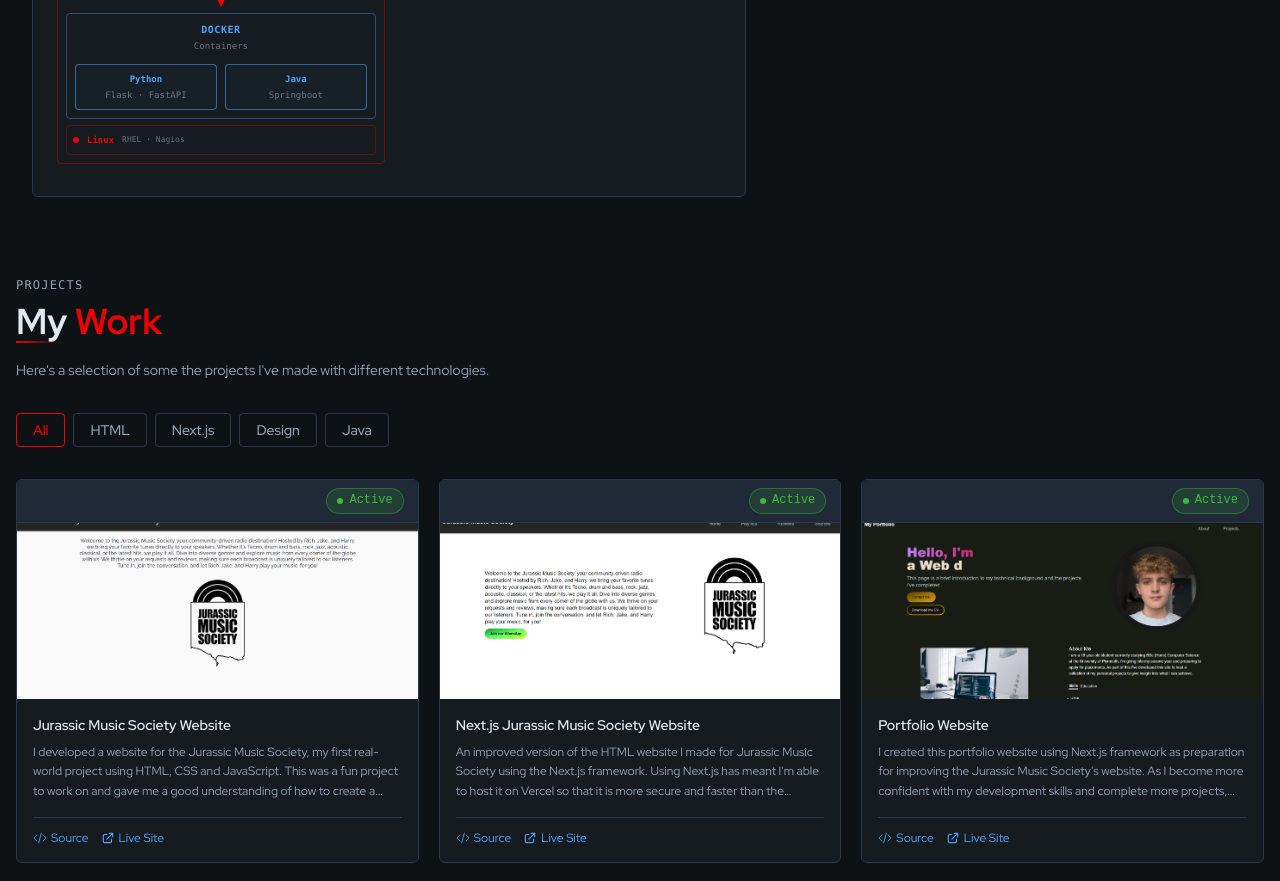
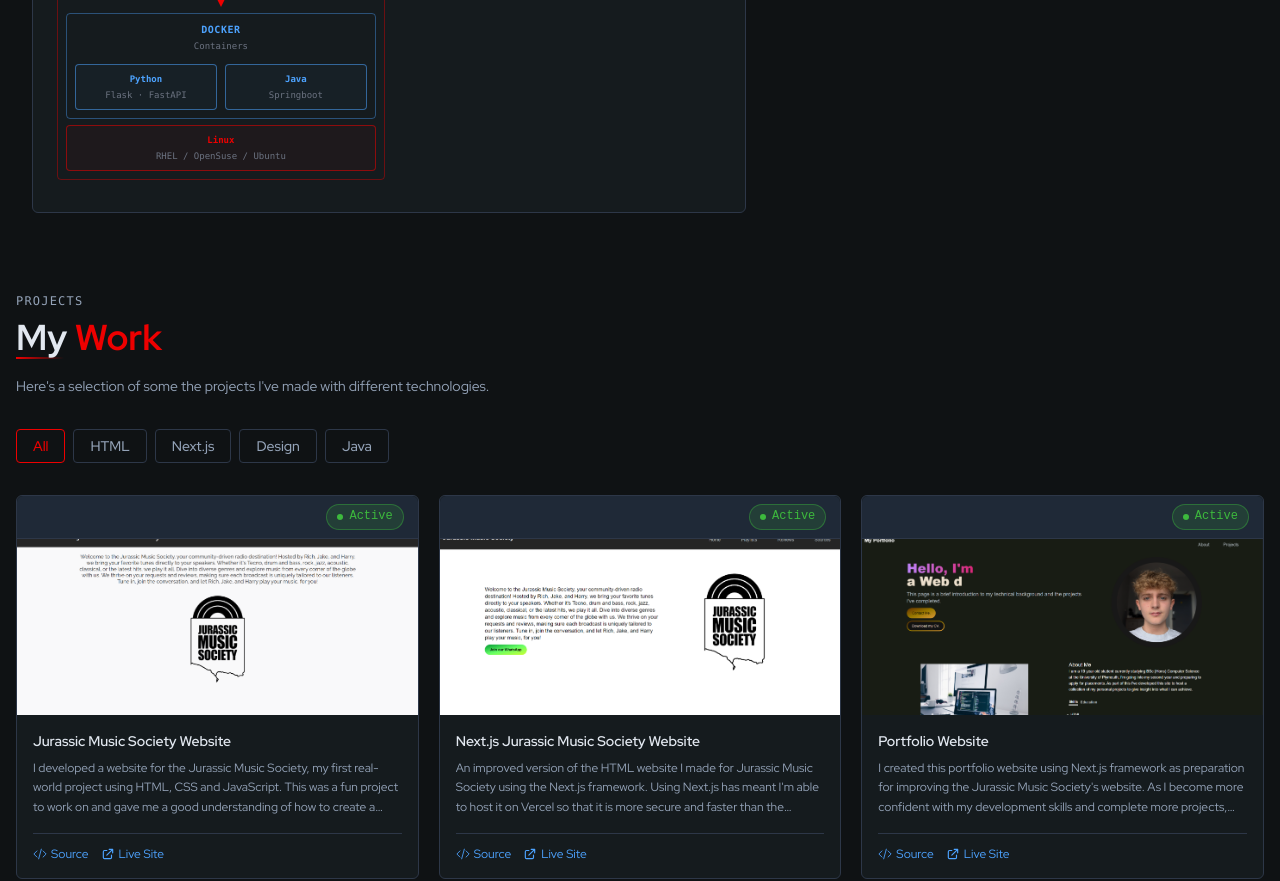
Before and after one commit to BBarrettGreening/Portfolio, a Next.js app: page / in a window 1280 px wide. Shown: the part 1260-2141 px from the top of the page. Built offline with nearby package versions, Linux system fonts and the light colour scheme; a web font is replaced by a local one.

Commit message:
fix: Update formatting for linux skill

```diff
--- a/app/components/AboutSection.jsx
+++ b/app/components/AboutSection.jsx
@@ -34,7 +34,7 @@ const SKILLS = [
   {
     id: 'linux',
     label: 'Linux',
-    sublabel: 'RHEL / bare metal',
+    sublabel: 'RHEL / OpenSuse / Ubuntu',
     color: '#EE0000',
     desc: 'Server monitoring via Nagios, software updates and removal, storage management, and setting up additional monitors using Puppet.',
   },
@@ -137,18 +137,7 @@ function InfraDiagram({ selected, onSelect, expanded = false }) {
                 </div>
               </LayerBox>
               <SkillNode id="linux" selected={selected} onSelect={onSelect} expanded={expanded} skills={SKILLS} className="">
-                <div className={`border rounded transition-all duration-200 ${expanded ? 'p-3' : 'p-1.5'} ${selected === 'linux' || expanded ? 'border-[#EE0000] bg-[#EE000018]' : 'border-[#EE000055]'}`}>
-                  <div className="flex items-center gap-2">
-                    <div className="w-1.5 h-1.5 rounded-full bg-[#EE0000] shrink-0"></div>
-                    <p className="text-[#EE0000] font-bold" style={{ fontSize: expanded ? '11px' : '9px' }}>Linux</p>
-                    <p className="text-os-muted" style={{ fontSize: expanded ? '10px' : '8px' }}>RHEL · Nagios</p>
-                  </div>
-                  {expanded && (
-                    <p className="text-os-text-dim text-xs leading-relaxed mt-2">
-                      {SKILLS.find(s => s.id === 'linux').desc}
-                    </p>
-                  )}
-                </div>
+                <NodeBox id="linux" selected={selected} expanded={expanded} skills={SKILLS} width="w-full" small={!expanded} />
               </SkillNode>
             </div>
           </LayerBox>
```
